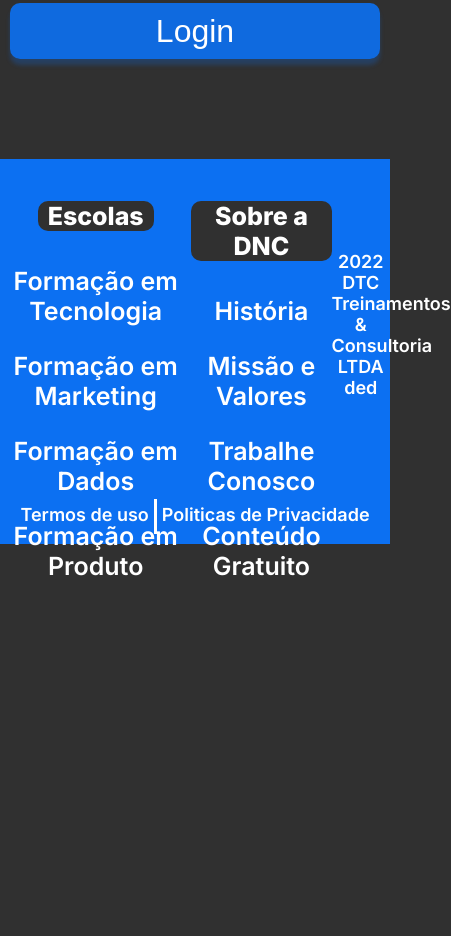
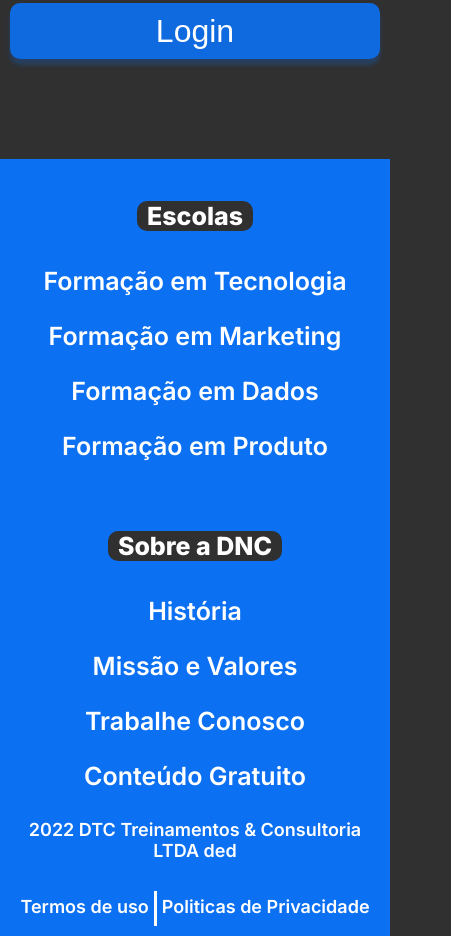
Before and after one commit to Wannabovol/bootcamp-DNC, a plain HTML site: page index.html in a window 390 px wide. Shown: the part 1740-2676 px from the top of the page, 451 px wide, since content can reach past the window. Before the commit the page ends 2346 px from the top, so only its background shows below. Drawn offline with Linux system fonts and the light colour scheme.

Commit message:
adicionando media query no footer

```diff
--- a/style.css
+++ b/style.css
@@ -285,4 +285,12 @@ footer .linha2 a:hover{
     .checkbox-itens label{
         font-size: 17px;
     }
+
+    footer .linha1{
+        flex-direction: column;
+    }
+    footer .endereço{
+        width: 95%;
+        margin-bottom: 20px;
+    }
 }
```
Also changed, not shown: index.html (+0 -2 lines).
